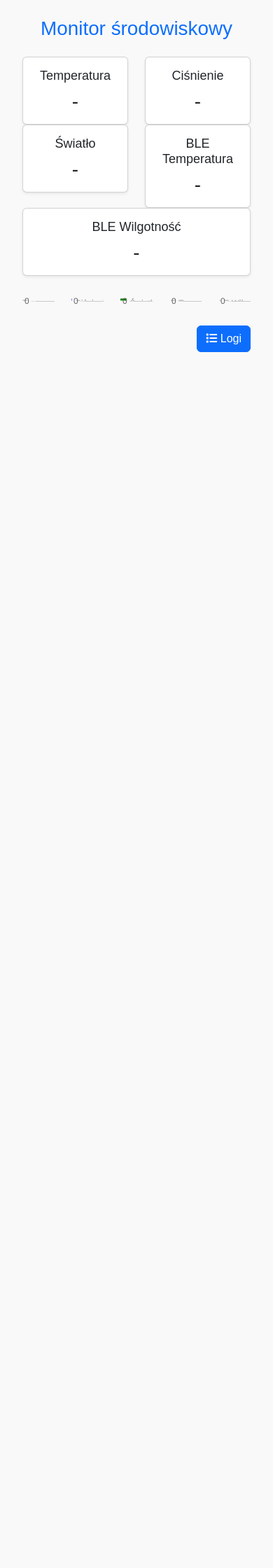
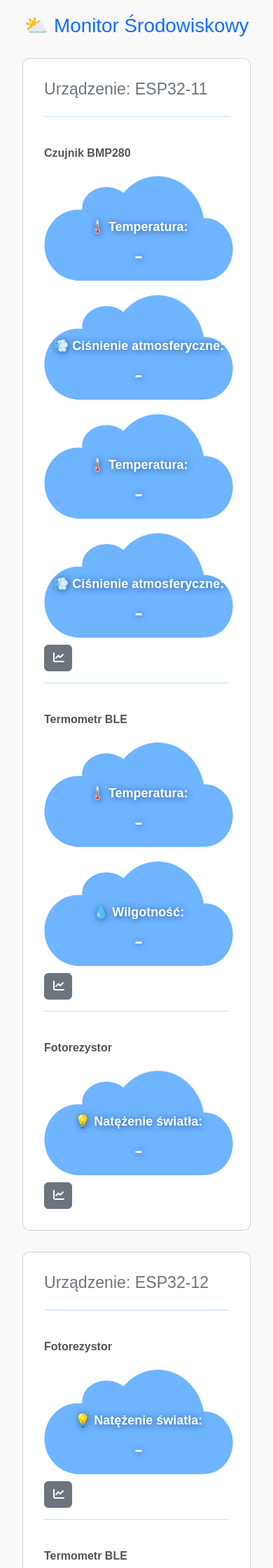
Before and after one commit to mh00909/EnvironmentMonitor, a Flask app: page /devices/data in a window 390 px wide. Shown: the top 2240 px of the page at 70% size. Before the commit the page ends 503 px from the top, so only its background shows below. Run offline with Flask 3, Linux system fonts and the light colour scheme; a user stored in the database is signed in; data comes from the database, SQL or seed files in the repository; some libraries are stand-ins or nearby versions.

```diff
--- a/project/app/main.py
+++ b/project/app/main.py
@@ -121,7 +121,7 @@ def create_app():
             else:
                 return jsonify({"message": "Nie udało się przełączyć ESP32 do trybu Station."}), 500
         except requests.exceptions.RequestException as e:
-            print(f"Błąd podczas łączenia z ESP32: {e}")
+         #   print(f"Błąd podczas łączenia z ESP32: {e}")
             return jsonify({"message": "Nie udało się połączyć z ESP32."}), 500
 
 
--- a/project/app/routes/devices.py
+++ b/project/app/routes/devices.py
@@ -98,7 +98,45 @@ def add_sensor_form():
 
 @devices_bp.route('/devices/data', methods=['GET'])
 def render_data():
-    return render_template('data.html')
+    if 'user_id' not in session:
+        return redirect(url_for('auth.login'))
+
+    user_id = session['user_id']
+    conn = get_db_connection()
+    cursor = conn.cursor()
+
+    # Pobierz urządzenia użytkownika
+    cursor.execute('SELECT device_id FROM devices WHERE user_id = ?', (user_id,))
+    devices = [row['device_id'] for row in cursor.fetchall()]
+
+    # Pobierz czujniki i metryki dla każdego urządzenia
+    user_sensors = {}
+    for device in devices:
+        cursor.execute('SELECT sensor_type FROM sensors WHERE user_id = ? AND device_id = ?', (user_id, device))
+        user_sensors[device] = {}
+        for row in cursor.fetchall():
+            sensor_type = row['sensor_type']
+            cursor.execute(
+                'SELECT metric FROM metrics WHERE user_id = ? AND device_id = ? AND sensor_type = ?',
+                (user_id, device, sensor_type)
+            )
+            user_sensors[device][sensor_type] = [metric_row['metric'] for metric_row in cursor.fetchall()]
+
+    sensor_labels = {
+        "ble": "Termometr BLE",
+        "bmp280": "Czujnik BMP280",
+        "temperature": "Temperatura",
+        "photoresistor": "Fotorezystor"
+    }
+    metric_labels = {
+        "temperature": "🌡️ Temperatura",
+        "humidity": "💧 Wilgotność",
+        "light": "💡 Natężenie światła",
+        "pressure": "💨 Ciśnienie atmosferyczne"
+    }
+
+    conn.close()
+    return render_template('data.html', user_sensors=user_sensors, sensor_labels=sensor_labels, metric_labels=metric_labels)
 
 
 @devices_bp.route('/devices/add-sensor', methods=['POST'])
--- a/project/app/templates/account_settings.html
+++ b/project/app/templates/account_settings.html
@@ -5,7 +5,6 @@
     <meta name="viewport" content="width=device-width, initial-scale=1.0">
     <title>Ustawienia konta</title>
     <link href="https://cdn.jsdelivr.net/npm/bootstrap@5.3.0-alpha3/dist/css/bootstrap.min.css" rel="stylesheet">
-    <link href="https://cdnjs.cloudflare.com/ajax/libs/font-awesome/6.0.0-beta3/css/all.min.css" rel="stylesheet">
     <link href="https://cdnjs.cloudflare.com/ajax/libs/font-awesome/6.0.0-beta3/css/all.min.css" rel="stylesheet">
     <script src="https://cdn.jsdelivr.net/npm/chart.js"></script>
     <script src="https://cdn.socket.io/4.3.2/socket.io.min.js"></script>
@@ -81,7 +80,7 @@
                             <label>Max:</label>
                             <span id="maxTempValue">30</span>°C
                         </div>
-                        <button id="setTemperatureRange" class="btn btn-primary mt-2">Set</button>
+                        <button id="setTemperatureRange" class="btn btn-primary mt-2">Ok</button>
                     </div>
 
 
@@ -94,7 +93,7 @@
                             <label>Max:</label>
                             <span id="maxLightValue">800</span> lux
                         </div>
-                        <button id="setLightRange" class="btn btn-primary mt-2">Set</button>
+                        <button id="setLightRange" class="btn btn-primary mt-2">Ok</button>
                     </div>
                 </div>
 
--- a/project/app/templates/bmp280_config.html
+++ b/project/app/templates/bmp280_config.html
@@ -60,11 +60,11 @@
                 if (response.ok) {
                     alert("Ustawienia zapisane pomyślnie!");
                 } else {
-                    alert("Błąd podczas zapisywania ustawień.");
+                  //  alert("Błąd podczas zapisywania ustawień.");
                 }
             } catch (error) {
                 console.error("Error submitting configuration:", error);
-                alert("Błąd połączenia.");
+              //  alert("Błąd połączenia.");
             }
         });
 
@@ -85,7 +85,7 @@
                 document.getElementById('filter').value = config.filter;
                 document.getElementById('mode').value = config.mode;
             } else {
-                alert("Błąd ładowania konfiguracji BMP280.");
+                //alert("Błąd ładowania konfiguracji BMP280.");
             }
         } catch (error) {
             console.error("Błąd połączenia z /bmp280_config:", error);
--- a/project/app/templates/config.html
+++ b/project/app/templates/config.html
@@ -121,11 +121,11 @@
                     const data = await response.json();
                     alert(data.message);
                 } else {
-                    alert("Nie udało się przełączyć na tryb STA.");
+                   // alert("Nie udało się przełączyć na tryb STA.");
                 }
             } catch (error) {
                 console.error("Błąd podczas komunikacji z ESP32:", error);
-                alert("Błąd połączenia z ESP32.");
+               // alert("Błąd połączenia z ESP32.");
             }
         }
     </script>
--- a/project/app/templates/data.html
+++ b/project/app/templates/data.html
@@ -8,8 +8,6 @@
     <link href="https://cdnjs.cloudflare.com/ajax/libs/font-awesome/6.0.0-beta3/css/all.min.css" rel="stylesheet">
     <script src="https://cdn.jsdelivr.net/npm/chart.js"></script>
     <script src="https://cdn.socket.io/4.3.2/socket.io.min.js"></script>
-    <link href="https://cdnjs.cloudflare.com/ajax/libs/noUiSlider/15.6.0/nouislider.min.css" rel="stylesheet">
-    <script src="https://cdnjs.cloudflare.com/ajax/libs/noUiSlider/15.6.0/nouislider.min.js"></script>
 
     <style>
         body {
@@ -17,218 +15,183 @@
             margin: 20px;
             background-color: #f9f9f9;
         }
+        .sensor-section {
+            margin-top: 30px;
+            margin-bottom: 30px;
+            padding: 30px;
+            border-radius: 10px;
+        }
+        .sensor-title {
+            text-align: left;
+            font-weight: bold;
+            margin-bottom: 10px;
+            margin-top: 10px;
+        }
+        .chart-container {
+            display: none;
+            margin-top: 20px;
+        }
+        .metric-status {
+            margin: 10px 0;
+        }
         canvas {
-            max-width: 100%;
-            height: auto;
+            max-width: 400px;
+            max-height: 300px;
         }
-        h1 {
-            text-align: center;
-            color: #333;
+        .metric-status {
+            display: flex;
+            flex-direction: column;
         }
-        .card-title {
-            font-size: 18px;
-        }
-        .data-item {
-            padding: 5px 10px;
-            border-bottom: 1px solid #ddd;
-        }
-        .data-item.temperature {
-            background-color: #ffe5e5;
-        }
-        .data-item.pressure {
-            background-color: #e5f3ff;
-        }
-        .data-item.light {
-            background-color: #e5ffe5;
+        .row {
+            display: flex;
+            flex-direction: row;
+            justify-content: center;
         }
 
-
+        .data {
+            width: 300px;
+            height: 150px;
+            aspect-ratio: 1.8;
+            --g: radial-gradient(50% 50%, #000 98%, #0000) no-repeat;
+            mask: var(--g) 100% 100%/30% 60%,var(--g) 70% 0/50% 100%,var(--g) 0 100%/36% 68%,var(--g) 27% 18%/26% 40%,linear-gradient(#000 0 0) bottom/67% 58% no-repeat;
+            background: #6eb4ff;
+        }
+        .metric-label {
+            font-weight: bold;
+            color: white;
+            display: block;
+            text-align: center;
+            margin-top: 60px;
+            font-size: 18px;
+            text-shadow: 1px 1px 10px rgba(35, 72, 128, 0.9);
+        }
+        .metric-value {
+            margin-top: 5px;
+            color: white;
+            font-size: 36px;
+            text-align: center;
+            text-shadow: 1px 1px 10px rgba(35, 72, 128, 0.9);
+        }
+        hr {
+            color: #007bff;
+            height: 15px;
+        }
+        hr.thick-border {
+            border: 5px solid #007bff;
+        }
     </style>
 </head>
 <body>
 
-    <div class="container mt-4">
-        <h1 class="text-center text-primary">Monitor środowiskowy</h1>
+    <div class="container">
+        <h1 class="text-center text-primary">⛅ Monitor Środowiskowy</h1>
 
-        <div class="row text-center my-4">
-            <div class="col">
-                <div class="card shadow-sm">
-                    <div class="card-body">
-                        <h5 class="card-title">Temperatura</h5>
-                        <p id="temperature-status" class="card-text display-6">-</p>
+        {% for device, sensors in user_sensors.items() %}
+        <div class="card sensor-section">
+            <h3 class="text-secondary">Urządzenie: {{ device }}</h3>
+
+            {% for sensor, metrics in sensors.items() %}
+            <hr>
+            <div class="center">
+                <div class="sensor-title" style="color: #525252;">{{ sensor_labels[sensor] if sensor in sensor_labels else sensor }}</div>
+
+            <div class="row">
+                {% for metric in metrics %}
+                <div class="col-md-4 metric-status">
+                    <div class="d-flex align-items-center">
+                        <div class="data">
+                            <span class="metric-label d-block">{{ metric_labels[metric] if metric in metric_labels else metric }}:</span>
+                            <p id="{{ device }}-{{ sensor }}-{{ metric }}-status" class="metric-value m-0">-</p>
+                        </div>
+
                     </div>
                 </div>
+                {% endfor %}
             </div>
-            <div class="col">
-                <div class="card shadow-sm">
-                    <div class="card-body">
-                        <h5 class="card-title">Ciśnienie</h5>
-                        <p id="pressure-status" class="card-text display-6">-</p>
-                    </div>
-                </div>
             </div>
-            <div class="col">
-                <div class="card shadow-sm">
-                    <div class="card-body">
-                        <h5 class="card-title">Światło</h5>
-                        <p id="light-status" class="card-text display-6">-</p>
-                    </div>
-                </div>
+            <button class="btn btn-secondary" style="width:40px" onclick="toggleCharts('{{ device }}-{{ sensor }}')"><i class="fa-solid fa-chart-line"></i></button>
+
+            <div id="{{ device }}-{{ sensor }}-charts" class="chart-container">
+                {% for metric in metrics %}
+                <canvas id="{{ device }}-{{ sensor }}-{{ metric }}-chart"></canvas>
+                {% endfor %}
             </div>
-
-            <div class="col">
-                <div class="card shadow-sm">
-                    <div class="card-body">
-                        <h5 class="card-title">BLE Temperatura</h5>
-                        <p id="ble-temperature-status" class="card-text display-6">-</p>
-                    </div>
-                </div>
-            </div>
-
-            <div class="col">
-                <div class="card shadow-sm">
-                    <div class="card-body">
-                        <h5 class="card-title">BLE Wilgotność</h5>
-                        <p id="ble-humidity-status" class="card-text display-6">-</p>
-                    </div>
-                </div>
-            </div>
+            {% endfor %}
         </div>
-
-
-        <div class="row mt-4">
-            <div class="col text-center">
-                <canvas id="temperatureChart"></canvas>
-            </div>
-            <div class="col text-center">
-                <canvas id="pressureChart"></canvas>
-            </div>
-            <div class="col text-center">
-                <canvas id="lightChart"></canvas>
-            </div>
-            <div class="col text-center">
-                <canvas id="bleTemperatureChart"></canvas>
-            </div>
-            <div class="col text-center">
-                <canvas id="bleHumidityChart"></canvas>
-            </div>
-        </div>
-
-        <div class="text-end my-3">
-            <button id="toggle-log-button" class="btn btn-primary mt-2" onclick="toggleLogs()">
-                <i class="fas fa-list"></i> Logi
-            </button>
-        </div>
-
-        <div id="log-section" class="card" style="display: none;">
-            <div class="card-header">
-                Logi
-            </div>
-            <div class="card-body" id="data-container" style="max-height: 250px; overflow-y: auto;">
-            </div>
-            <div class="card-footer text-end">
-                <button class="btn btn-danger" onclick="clearLogs()">Wyczyść logi</button>
-            </div>
-        </div>
+        {% endfor %}
     </div>
-
-
-
 
     <script>
         const socket = io();
-        const temperatureStatus = document.getElementById('temperature-status');
-        const pressureStatus = document.getElementById('pressure-status');
-        const lightStatus = document.getElementById('light-status');
-        const bleTemperatureStatus = document.getElementById('ble-temperature-status');
-        const bleHumidityStatus = document.getElementById('ble-humidity-status');
 
-        const dataContainer = document.getElementById('data-container');
+        // Konwersja danych z backendu
+        const userSensors = JSON.parse('{{ user_sensors | tojson | safe }}');
 
-        const temperatureSlider = document.getElementById('temperatureSlider');
-        const lightSlider = document.getElementById('lightSlider');
+        // Funkcja do pokazywania/ukrywania wykresów
+        function toggleCharts(sensorId) {
+            const container = document.getElementById(`${sensorId}-charts`);
+            container.style.display = container.style.display === "none" || container.style.display === "" ? "block" : "none";
+        }
 
         // Inicjalizacja wykresów
-        const temperatureChart = new Chart(document.getElementById('temperatureChart').getContext('2d'), {
-            type: 'line',
-            data: { labels: [], datasets: [{ label: 'Temperatura (°C)', data: [], borderColor: 'red', tension: 0.1 }] }
-        });
-        const pressureChart = new Chart(document.getElementById('pressureChart').getContext('2d'), {
-            type: 'line',
-            data: { labels: [], datasets: [{ label: 'Ciśnienie (hPa)', data: [], borderColor: 'blue', tension: 0.1 }] }
-        });
-        const lightChart = new Chart(document.getElementById('lightChart').getContext('2d'), {
-            type: 'line',
-            data: { labels: [], datasets: [{ label: 'Światło (lux)', data: [], borderColor: 'green', tension: 0.1 }] }
-        });
-        const bleTemperatureChart = new Chart(document.getElementById('bleTemperatureChart').getContext('2d'), {
-            type: 'line',
-            data: { labels: [], datasets: [{ label: 'BLE Temperatura (°C)', data: [], borderColor: 'orange', tension: 0.1 }] }
-        });
-        const bleHumidityChart = new Chart(document.getElementById('bleHumidityChart').getContext('2d'), {
-            type: 'line',
-            data: { labels: [], datasets: [{ label: 'BLE Wilgotność (%)', data: [], borderColor: 'purple', tension: 0.1 }] }
-        });
-
-        function updateChart(chart, label, data) {
-            if (chart.data.labels.length > 50) {
-                chart.data.labels.shift();
-                chart.data.datasets[0].data.shift();
+        const charts = {};
+        for (const device in userSensors) {
+            for (const sensor in userSensors[device]) {
+                for (const metric of userSensors[device][sensor]) {
+                    const canvasId = `${device}-${sensor}-${metric}-chart`;
+                    const ctx = document.getElementById(canvasId).getContext('2d');
+                    charts[canvasId] = new Chart(ctx, {
+                        type: 'line',
+                        data: {
+                            labels: [],
+                            datasets: [
+                                {
+                                    label: `${metric} (${sensor})`,
+                                    data: [],
+                                    borderColor: 'blue',
+                                    tension: 0.1,
+                                },
+                            ],
+                        },
+                    });
+                }
             }
-            chart.data.labels.push(label);
-            chart.data.datasets[0].data.push(data);
-            chart.update();
         }
 
+        // Obsługa wiadomości MQTT
         socket.on('mqtt_message', function (message) {
             const topic = message.topic;
             const data = message.data;
             const timestamp = new Date().toLocaleTimeString();
 
-            if (topic.includes('bmp280/temperature')) {
-                temperatureStatus.textContent = `${data.temperature} °C`;
-                updateChart(temperatureChart, timestamp, data.temperature);
-            } else if (topic.includes('bmp280/pressure')) {
-                pressureStatus.textContent = `${data.pressure} hPa`;
-                updateChart(pressureChart, timestamp, data.pressure);
-            } else if (topic.includes('light')) {
-                lightStatus.textContent = `${data.light} lux`;
-                updateChart(lightChart, timestamp, data.light);
-            }
-            if (topic.includes('ble/temperature')) {
-                bleTemperatureStatus.textContent = `${data.temperature} °C`;
-                updateChart(bleTemperatureChart, timestamp, data.temperature);
-            } else if (topic.includes('ble/humidity')) {
-                bleHumidityStatus.textContent = `${data.humidity} %`;
-                updateChart(bleHumidityChart, timestamp, data.humidity);
+            console.log("Received message:", message);
+
+            // Generuj ID statusu i wykresu
+            const parts = topic.split('/').slice(2); // Pomijaj pierwsze dwa segmenty
+            const statusId = parts.join('-') + '-status';
+            const chartId = statusId.replace('-status', '-chart');
+
+            // Aktualizacja statusu
+            const statusElement = document.getElementById(statusId);
+            if (statusElement) {
+                const metricKey = Object.keys(data)[0];
+                statusElement.textContent = `${data[metricKey]} ${metricKey === 'temperature' ? '°C' : metricKey === 'pressure' ? 'hPa' : metricKey === 'light' ? 'lux' : ''}`;
             }
 
-            const element = document.createElement('div');
-            element.classList.add('data-item');
-            element.textContent = `Topic: ${topic}, Data: ${JSON.stringify(data)}`;
-            dataContainer.appendChild(element);
+            // Aktualizacja wykresu
+            const chart = charts[chartId];
+            if (chart) {
+                const metricKey = Object.keys(data)[0];
+                if (chart.data.labels.length > 50) {
+                    chart.data.labels.shift();
+                    chart.data.datasets[0].data.shift();
+                }
+                chart.data.labels.push(timestamp);
+                chart.data.datasets[0].data.push(data[metricKey]);
+                chart.update();
+            }
         });
+    </script>
 
-        function clearLogs() {
-            dataContainer.innerHTML = '';
-        }
-
-        function toggleLogs() {
-            const logSection = document.getElementById('log-section');
-            const toggleButton = document.getElementById('toggle-log-button');
-
-            if (logSection.style.display === 'none') {
-                logSection.style.display = 'block';
-                toggleButton.innerHTML = '<i class="fas fa-list"></i> Hide Logs';
-            } else {
-                logSection.style.display = 'none';
-                toggleButton.innerHTML = '<i class="fas fa-list"></i> Show Logs';
-            }
-        }
-
-
-
-
-    </script>
 </body>
 </html>
--- a/project/app/templates/index.html
+++ b/project/app/templates/index.html
@@ -98,7 +98,6 @@
 <body>
 
     <div class="container">
-        <!-- Welcome Header -->
         <div class="text-center">
             <h2 class="text-primary">Witaj, {{ email }}</h2>
         </div>
```
Also changed, not shown: project/app/templates/mqtt_config.html (+9 -9 lines), project/app/templates/transfer_device.html (+5 -5 lines), 3 other files.
